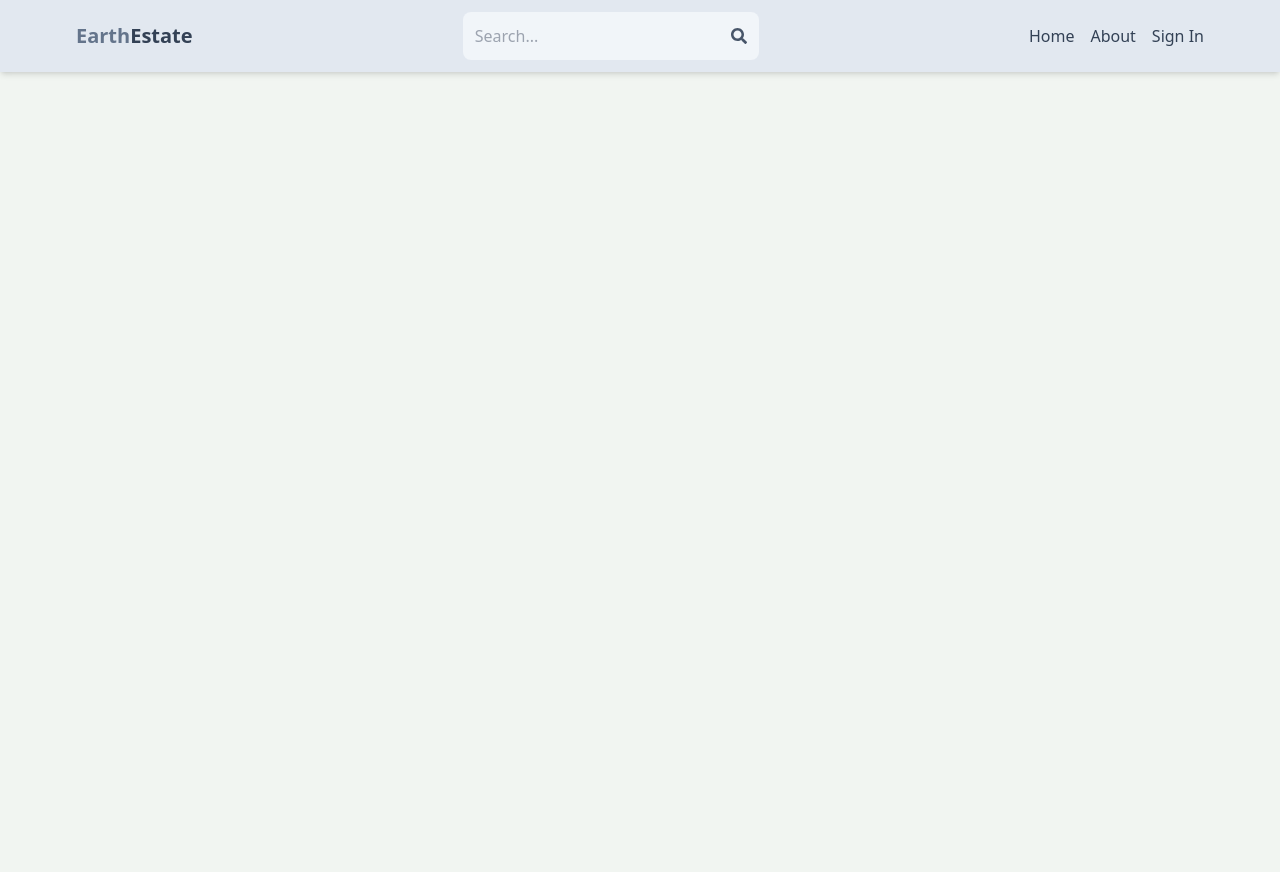
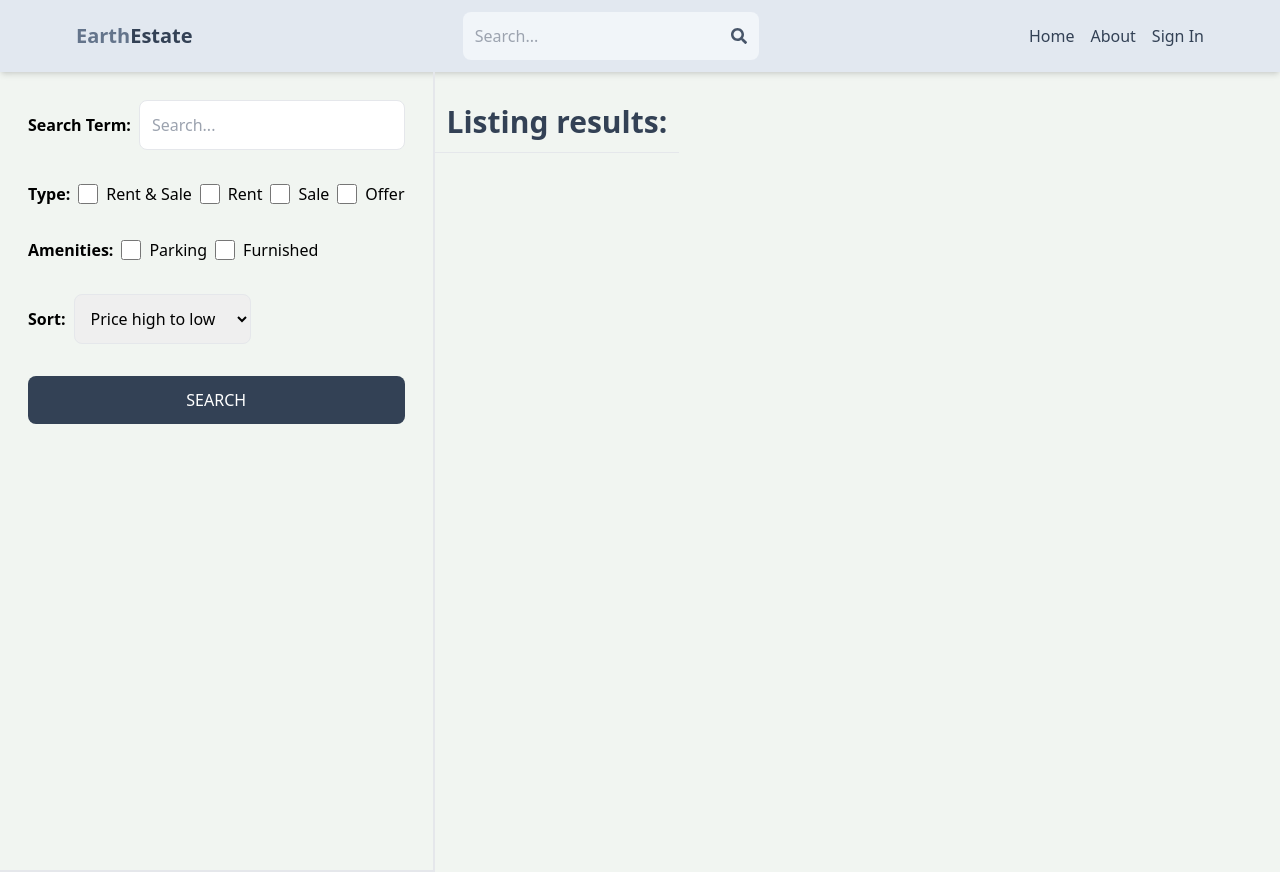
Before and after one commit to arthdarji352/mern-estate, a React (Vite) app in the folder client/: page /search in a window 1280 px wide. Before the commit the page ends 800 px from the top, so only its background shows below. Built offline with nearby package versions, Linux system fonts and the light colour scheme; no server answers.

Commit message:
Create Search Page UI

```diff
--- a/client/src/App.jsx
+++ b/client/src/App.jsx
@@ -10,6 +10,7 @@
 import CreateListing from "./pages/CreateListing";
 import UpdateListing from "./pages/UpdateListing";
 import Listing from "./pages/Listing";
+import Search from "./pages/Search";
 
 const App = () => {
   return (
@@ -20,6 +21,7 @@
         <Route path="/sign-in" element={<Signin />} />
         <Route path="/sign-up" element={<Signup />} />
         <Route path="/about" element={<About />} />
+        <Route path="/search" element={<Search />} />
         <Route path="/listing/:listingId" element={<Listing />} />
         <Route element={<PrivateRoute />}>
           <Route path="/profile" element={<Profile />} />
--- /dev/null
+++ b/client/src/pages/Search.jsx
@@ -0,0 +1,72 @@
+import React from "react";
+
+const Search = () => {
+  return (
+    <div className="flex flex-col md:flex-row">
+      <div className="p-7  border-b-2 md:border-r-2 md:min-h-screen">
+        <form className="flex flex-col gap-8">
+          <div className="flex items-center gap-2">
+            <label className="whitespace-nowrap font-semibold">
+              Search Term:
+            </label>
+            <input
+              type="text"
+              id="searchTerm"
+              placeholder="Search..."
+              className="border rounded-lg p-3 w-full"
+            />
+          </div>
+          <div className="flex gap-2 flex-wrap items-center">
+            <label className="font-semibold">Type:</label>
+            <div className="flex gap-2">
+              <input type="checkbox" id="all" className="w-5" />
+              <span>Rent & Sale</span>
+            </div>
+            <div className="flex gap-2">
+              <input type="checkbox" id="rent" className="w-5" />
+              <span>Rent</span>
+            </div>
+            <div className="flex gap-2">
+              <input type="checkbox" id="sale" className="w-5" />
+              <span>Sale</span>
+            </div>
+            <div className="flex gap-2">
+              <input type="checkbox" id="offer" className="w-5" />
+              <span>Offer</span>
+            </div>
+          </div>
+          <div className="flex gap-2 flex-wrap items-center">
+            <label className="font-semibold">Amenities:</label>
+            <div className="flex gap-2">
+              <input type="checkbox" id="parking" className="w-5" />
+              <span>Parking</span>
+            </div>
+            <div className="flex gap-2">
+              <input type="checkbox" id="furnished" className="w-5" />
+              <span>Furnished</span>
+            </div>
+          </div>
+          <div className="flex items-center gap-2">
+            <label className="font-semibold">Sort:</label>
+            <select id="sort_order" className="border rounded-lg p-3">
+              <option>Price high to low</option>
+              <option>Price low to hight</option>
+              <option>Latest</option>
+              <option>Oldest</option>
+            </select>
+          </div>
+          <button className="bg-slate-700 text-white p-3 rounded-lg uppercase hover:opacity-95">
+            Search
+          </button>
+        </form>
+      </div>
+      <div className="">
+        <h1 className="text-3xl font-semibold border-b p-3 text-slate-700 mt-5">
+          Listing results:
+        </h1>
+      </div>
+    </div>
+  );
+};
+
+export default Search;
```
